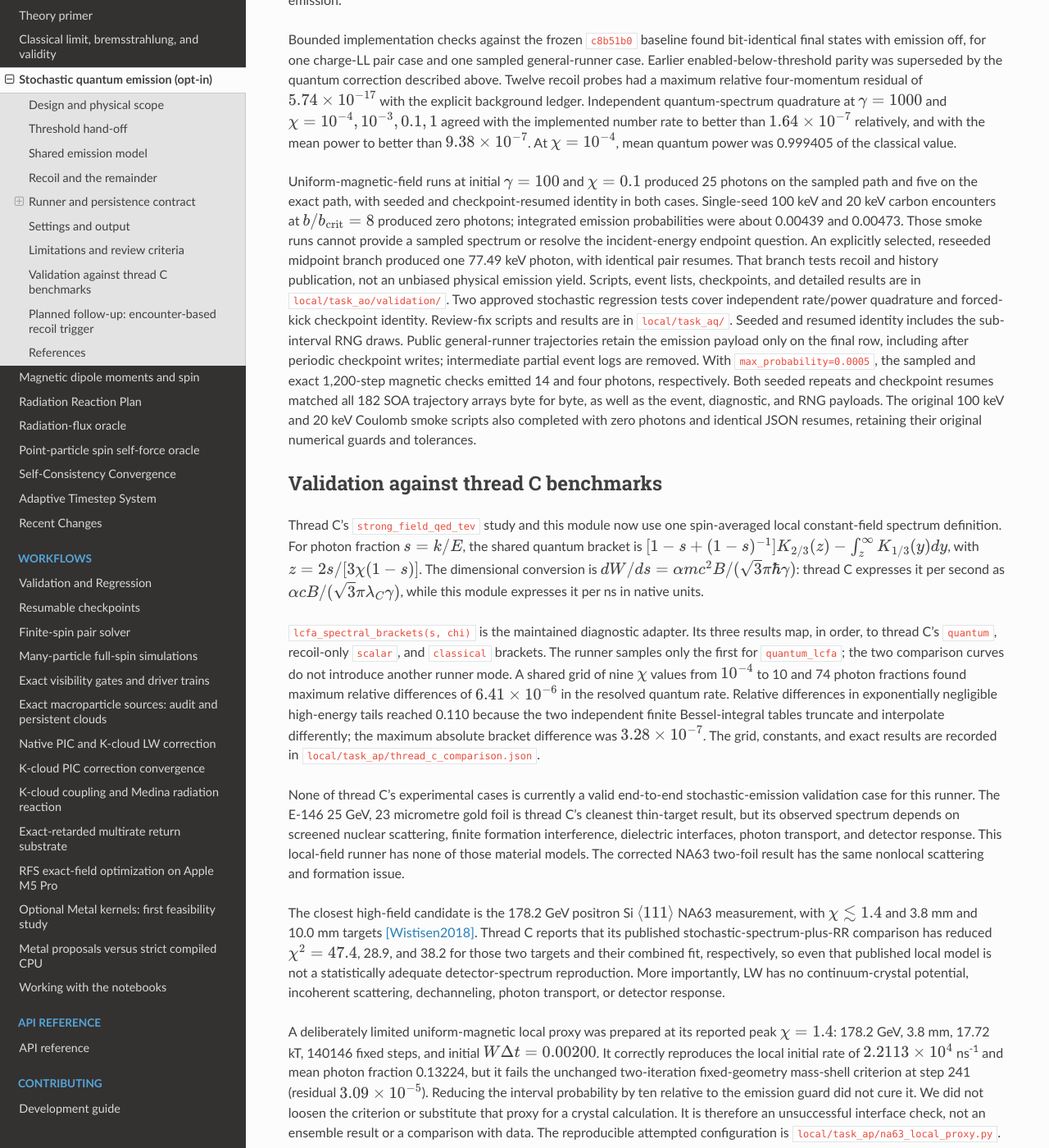
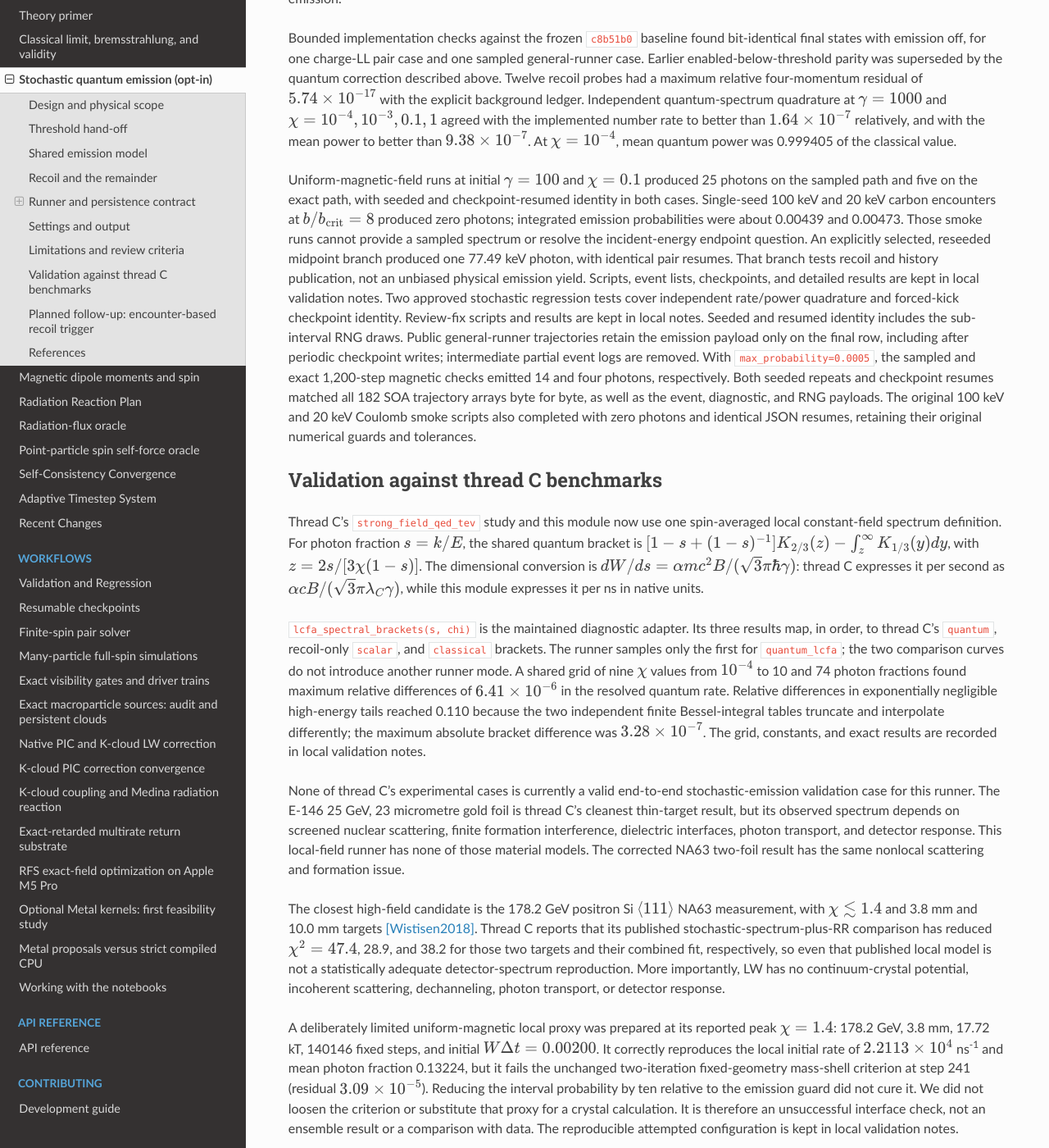
Before and after one commit to benfolsom/LW_integrator, a Sphinx documentation site: the page built from docs/source/stochastic_quantum_emission.rst, in a window 1280 px wide and 1400 px high, scrolled down 5199 px. Shown: the whole window at 82% size. Built offline with Sphinx 7.4.7 and the Read the Docs theme 3.1.0, drawn with Linux system fonts in a browser that asks for light colours; pages that are not in the unit, such as notebooks, are missing from menus; some of the changed text lies outside the part shown.

Commit message:
Docs: drop local note paths from stochastic emission page

```diff
--- a/docs/source/stochastic_quantum_emission.rst
+++ b/docs/source/stochastic_quantum_emission.rst
@@ -204,8 +204,8 @@ continuous velocity. Correcting the general runner requires split velocities
 and matching resolved kinematics throughout source preparation and sampling.
 That broader history change is planned, not implemented. AS's Medina/LAD
 restart remains in place, but does not repair source radiation seen by other
-particles. Diagnostic commands, values, and the implementation scope are in
-``local/task_at/report.md`` and ``local/task_at/fix_plan.md``.
+particles. Diagnostic commands, values, and the implementation scope are kept in local
+validation notes outside the repository.
 
 The nonlinear momentum-center runner supports ``charge_ll`` and the
 full-dipole reaction selections for zero intrinsic spin. Finite-spin action
@@ -337,10 +337,10 @@ provide a sampled spectrum or resolve the incident-energy endpoint question.
 An explicitly selected, reseeded midpoint branch produced one 77.49 keV
 photon, with identical pair resumes. That branch tests recoil and history
 publication, not an unbiased physical emission yield. Scripts, event lists,
-checkpoints, and detailed results are in ``local/task_ao/validation/``.
+checkpoints, and detailed results are kept in local validation notes.
 Two approved stochastic regression tests cover independent rate/power
 quadrature and forced-kick checkpoint identity.
-Review-fix scripts and results are in ``local/task_aq/``. Seeded and resumed
+Review-fix scripts and results are kept in local notes. Seeded and resumed
 identity includes the sub-interval RNG draws. Public general-runner trajectories
 retain the emission payload only on the final row, including after periodic
 checkpoint writes; intermediate partial event logs are removed.
@@ -373,8 +373,8 @@ and 74 photon fractions found maximum relative differences of
 in exponentially negligible high-energy tails reached 0.110 because the two
 independent finite Bessel-integral tables truncate and interpolate differently;
 the maximum absolute bracket difference was :math:`3.28\times10^{-7}`.
-The grid, constants, and exact results are recorded in
-``local/task_ap/thread_c_comparison.json``.
+The grid, constants, and exact results are recorded in local validation
+notes.
 
 None of thread C's experimental cases is currently a valid end-to-end
 stochastic-emission validation case for this runner.  The E-146 25 GeV,
@@ -404,7 +404,7 @@ Reducing the interval probability by ten relative to the emission guard did
 not cure it.  We did not loosen the criterion or substitute that proxy for a
 crystal calculation.  It is therefore an unsuccessful interface check, not
 an ensemble result or a comparison with data.  The reproducible attempted
-configuration is ``local/task_ap/na63_local_proxy.py``.
+configuration is kept in local validation notes.
 
 The 50 GeV Si (110) case is not a fallback: thread C found that its
 :math:`\chi<0.042` field changes materially during photon formation and that a
```
